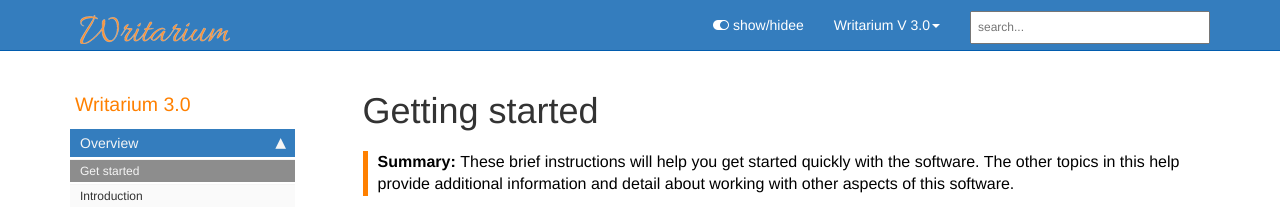
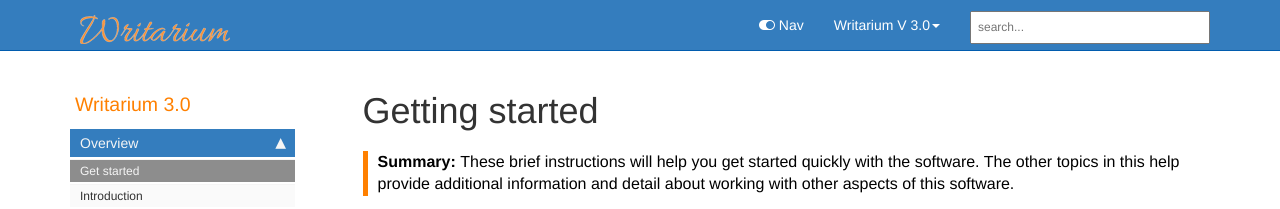
Before and after one commit to erichuang2015/jekyll-kbase, a Jekyll site: the page built from index.md, in a window 1280 px wide and 900 px high. Shown: the top 209 px of the window. Built offline with Jekyll 4.4.1, drawn with Linux system fonts in a browser that asks for light colours; nearby versions of some CDN libraries; comment, search, counter and statistics services are not loaded.

Commit message:
upddate topnav.html

```diff
--- a/_includes/topnav.html
+++ b/_includes/topnav.html
@@ -13,7 +13,7 @@
         <div class="collapse navbar-collapse" id="bs-example-navbar-collapse-1">
             <ul class="nav navbar-nav navbar-right">
                 <!-- toggle sidebar button -->
-                <li><a id="tg-sb-link" href="#"><i id="tg-sb-icon" class="fa fa-toggle-on"></i> show/hidee</a></li>
+                <li><a id="tg-sb-link" href="#"><i id="tg-sb-icon" class="fa fa-toggle-on" alt="show/hide sidebar"></i> Nav </a></li>
                 <!-- entries without drop-downs appear here -->
 
 {% assign topnav = site.data[page.topnav] %}
```
